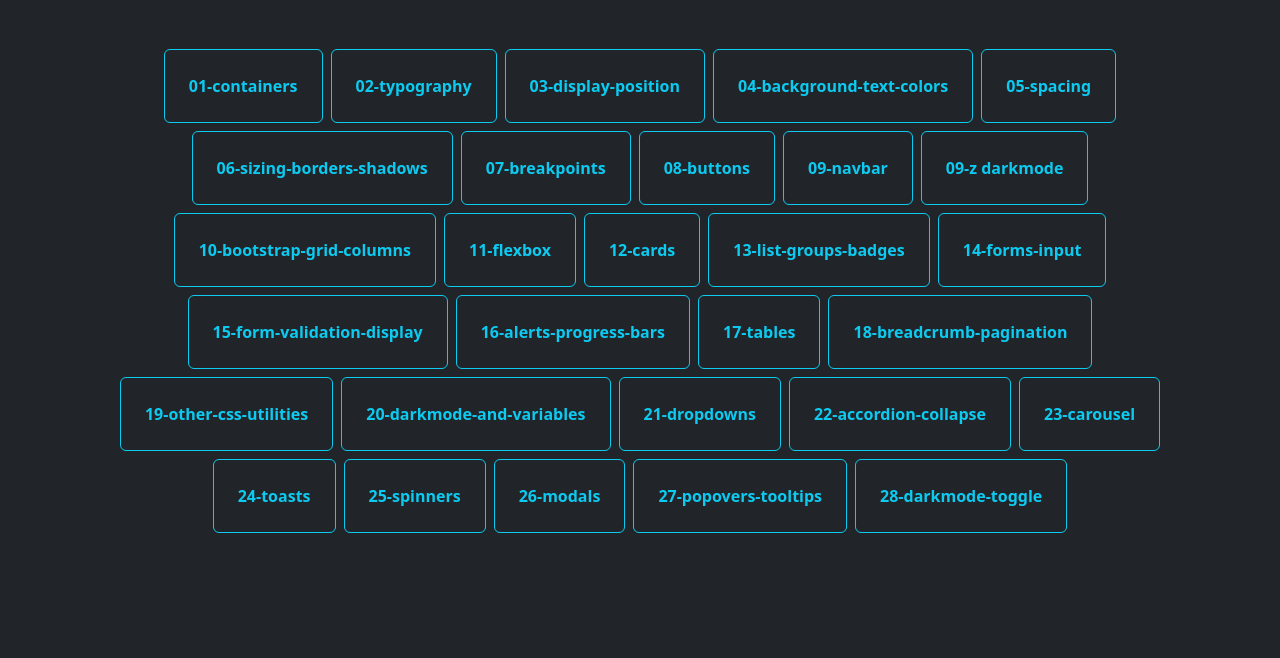
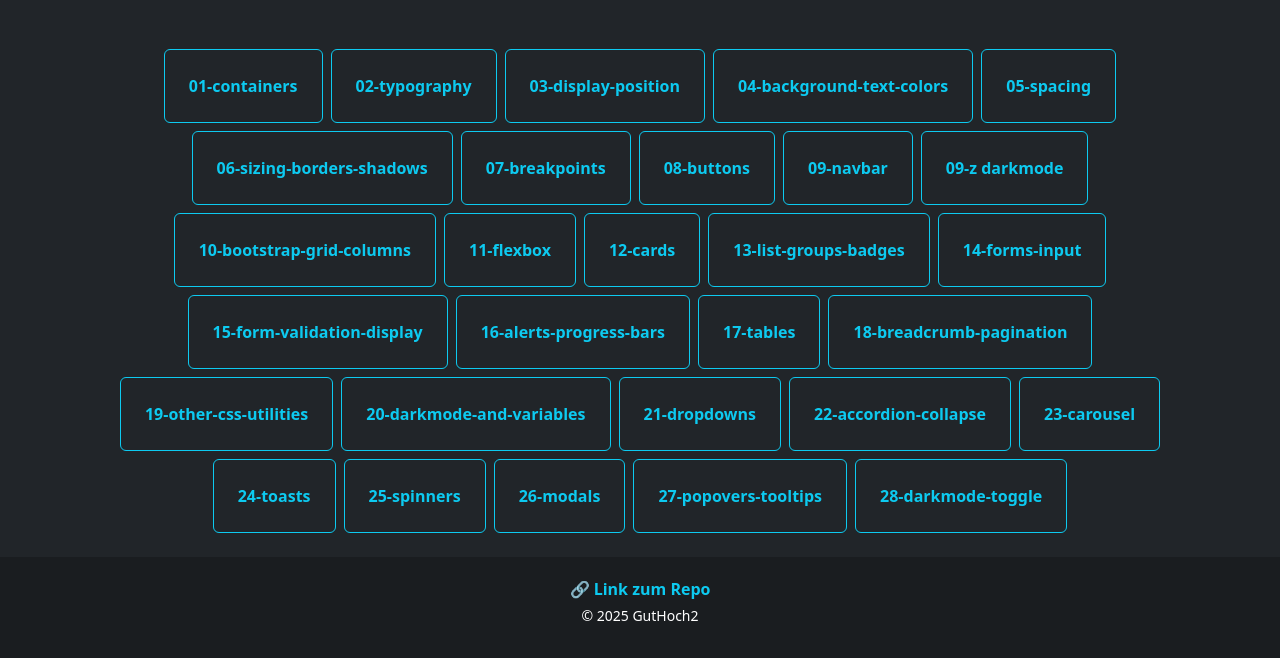
Before and after one commit to GutHoch2/Tutorial_Bootstrap_Fundamentals_1, a website: page index.html in a window 1280 px wide. Shown: the part 142-800 px from the top of the page. Drawn offline with nearby package versions, Linux system fonts and the light colour scheme.

Commit message:
add footer and _blank link

```diff
--- a/index.html
+++ b/index.html
@@ -11,6 +11,20 @@
       <h1 class="display-3 mt-4">Bootstrap Kurs</h1>
       <p class="lead mb-5">Übersicht über alle Kurslektionen</p>
       <div id="buttonContainer" class="grid"></div>
+      <footer class="footer fixed-bottom bg-dark-subtle text-white py-3">
+        <div class="container">
+          <div class="p-1">
+            <a
+              href="https://github.com/GutHoch2/Tutorial_Bootstrap_Fundamentals_1"
+              target="_blank"
+              class="text-info text-decoration-none fw-semibold"
+            >
+              🔗 Link zum Repo
+            </a>
+          </div>
+          <p class="mb-0 small pb-3">© 2025 GutHoch2</p>
+        </div>
+      </footer>
     </div>
     <style>
       .btn {
@@ -18,7 +32,7 @@
       }
       @media (min-width: 768px) {
         .btn {
-            width: auto;
+          width: auto;
         }
       }
     </style>
@@ -63,6 +77,7 @@
         files.forEach((file) => {
           const btn = document.createElement("a");
           btn.href = "02_Section/bootstrap-sandbox/" + file;
+          btn.target = "_blank";
           btn.className = "btn btn-outline-info fw-semibold m-1 p-4";
           btn.textContent = file.replace(".html", "").replace(/_/g, " ");
           container.appendChild(btn);
```
